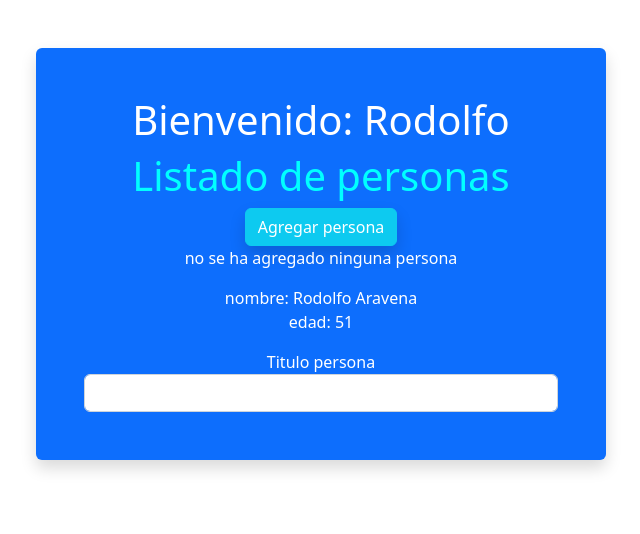
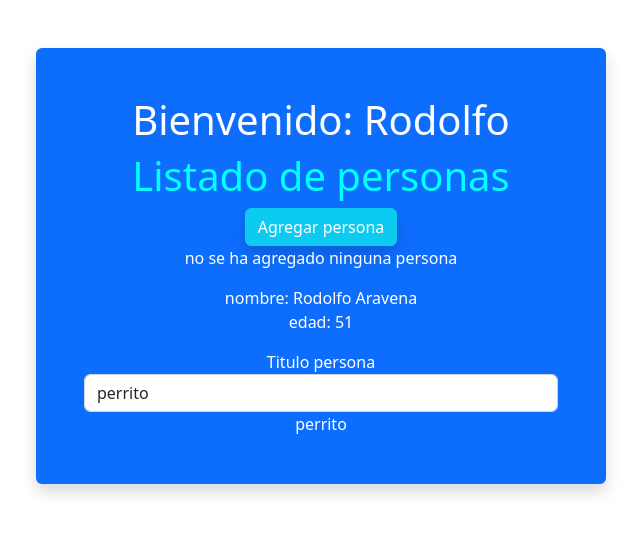
Before and after one commit to rodolfo341/trabajos-angular, an Angular app: page / in a window 1280 px wide. Shown: the top 534 px of the page, without its empty margins (319-959 px from the left). Built offline with nearby package versions, Linux system fonts and the light colour scheme.

Commit message:
agregamos two-way binding

```diff
--- a/src/app/app.module.ts
+++ b/src/app/app.module.ts
@@ -3,6 +3,7 @@ import { BrowserModule } from '@angular/platform-browser';
 import { AppComponent } from './app.component';
 import { PersonasComponent } from './personas/personas.component';
 import { PersonaComponent } from './persona/persona.component';
+import { FormsModule } from '@angular/forms';
 
 
 @NgModule({
@@ -12,7 +13,8 @@ import { PersonaComponent } from './persona/persona.component';
         PersonaComponent
     ],
     imports: [
-        BrowserModule
+        BrowserModule,
+        FormsModule
     ],
     providers: [],
     bootstrap: [AppComponent]
--- a/src/app/personas/personas.component.html
+++ b/src/app/personas/personas.component.html
@@ -12,5 +12,5 @@
 
 <label>Titulo persona</label>
 <input  type="text" class="form-control"
-        (input)="modificarTitulo($event)">
+        [(ngModel)] = "titulo">
         {{titulo}}
--- a/src/app/personas/personas.component.ts
+++ b/src/app/personas/personas.component.ts
@@ -9,14 +9,10 @@ export class PersonasComponent implements OnInit {
 
     deshabilitar = false;
     mensaje = "no se ha agregado ninguna persona";
-    titulo = "";
+    titulo = "perrito";
 
     agregarPersona(){
         this.mensaje = "Persona agregada";
-    }
-
-    modificarTitulo(event: Event){
-        this.titulo = (<HTMLInputElement>event.target).value;
     }
 
     constructor() { }
```
